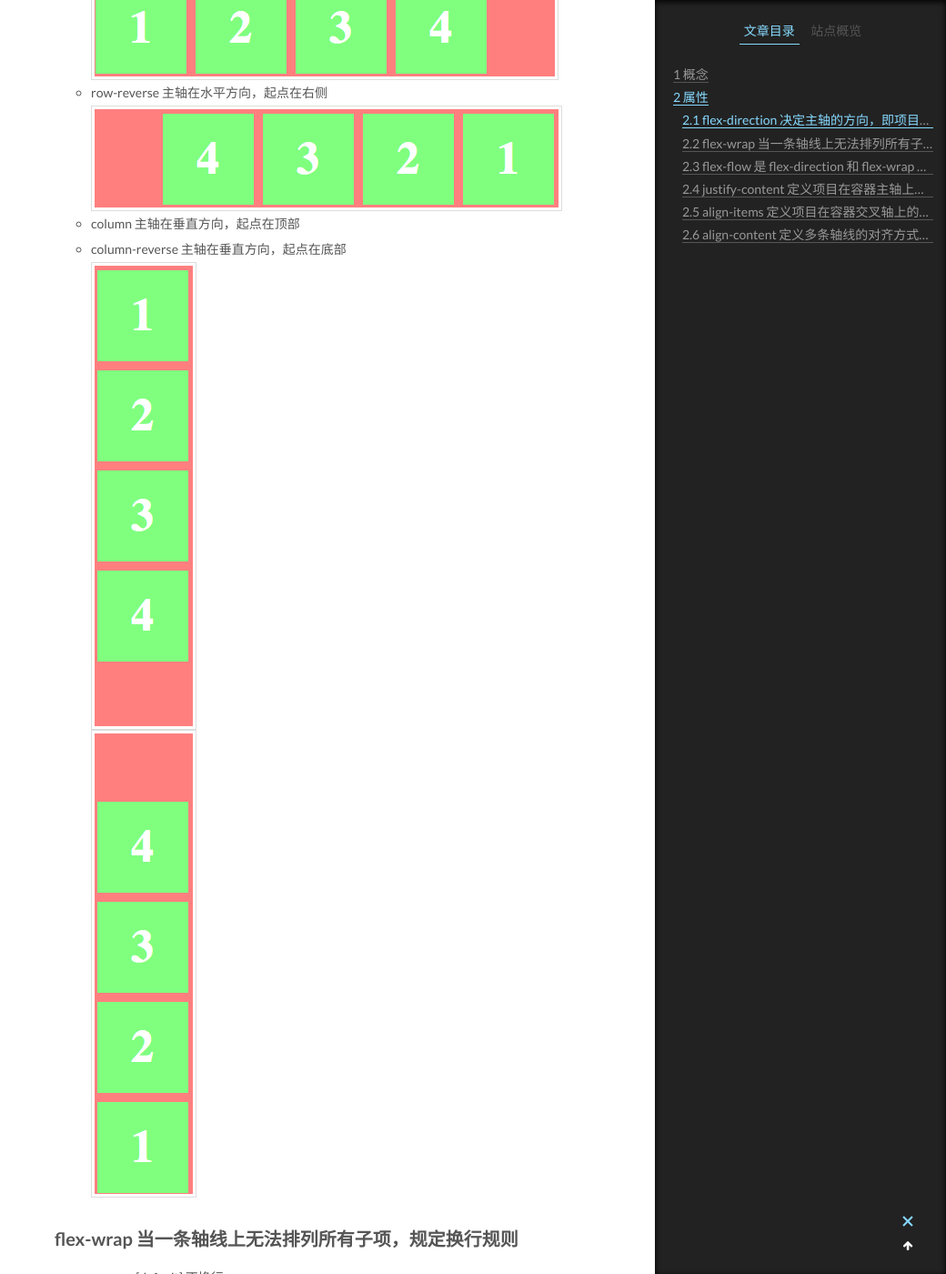
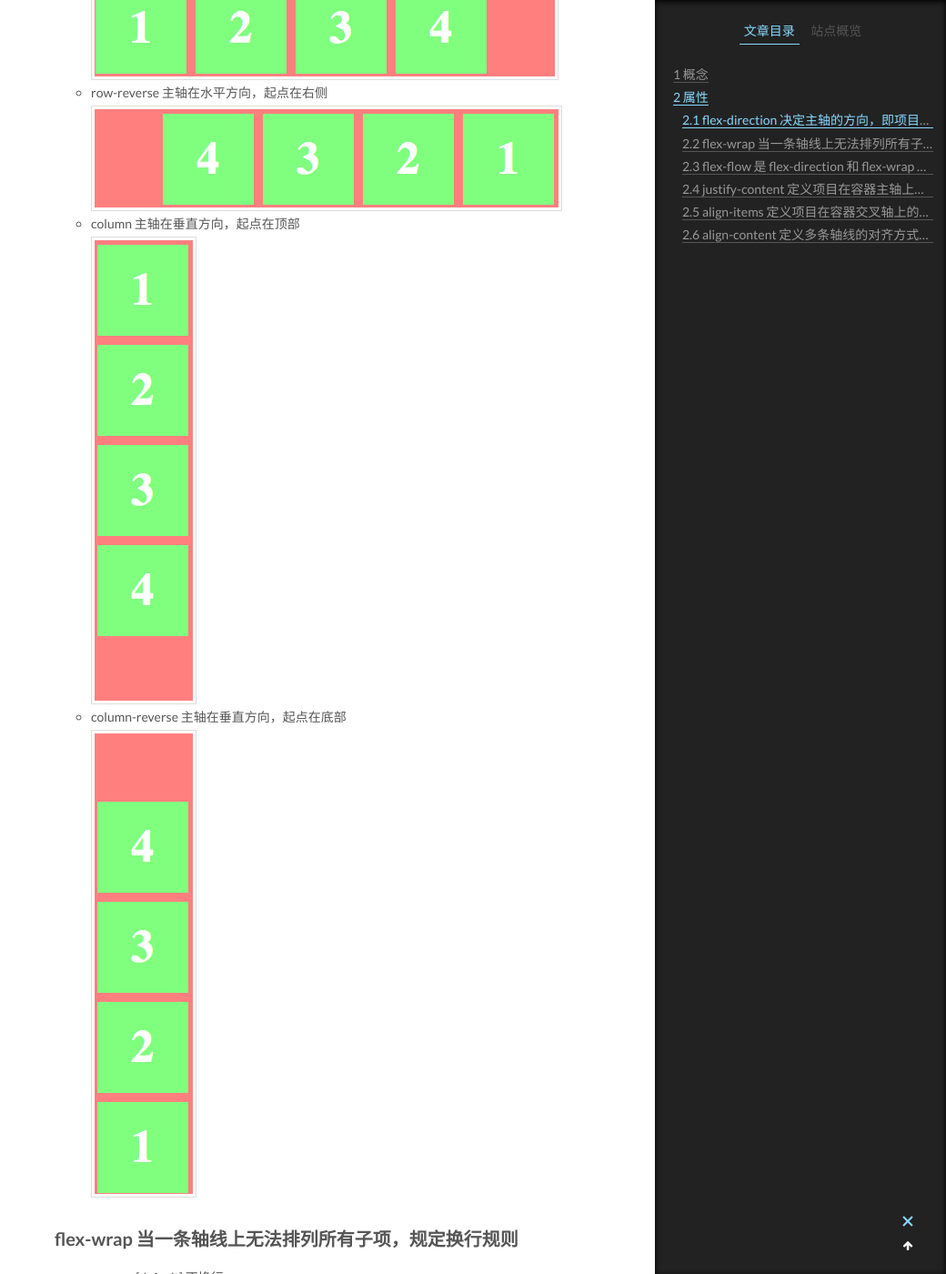
Before and after one commit to Asing1elife/asing1elife.github.io, a Jekyll site: the page built from _posts/2017-10-16-Flex 布局 - 容器.md, in a window 1280 px wide and 1400 px high, scrolled down 1070 px. Shown: the whole window at 91% size, without its empty margins (240-1280 px from the left). Built offline with Jekyll 4.4.1, drawn with Linux system fonts in a browser that asks for light colours; nearby versions of some CDN libraries; comment, search, counter and statistics services are not loaded.

Commit message:
修正flex布局文章排版问题

```diff
--- a/_posts/2017-10-16-Flex 布局 - 容器.md
+++ b/_posts/2017-10-16-Flex 布局 - 容器.md
@@ -26,8 +26,9 @@ tags:
 * row-reverse 主轴在水平方向，起点在右侧
 ![](http://asing1elife.com/sources/images/D281C7A5-F2D3-4CF7-9FAC-2FBC3BF8AAD1.png)
 * column 主轴在垂直方向，起点在顶部
+![](http://asing1elife.com/sources/images/1DC5B704-D993-47E9-A4CA-3D1C26C31ABF.png)
 * column-reverse 主轴在垂直方向，起点在底部
-![](http://asing1elife.com/sources/images/1DC5B704-D993-47E9-A4CA-3D1C26C31ABF.png)  ![](http://asing1elife.com/sources/images/22235D5F-D645-46D2-BDAB-D1B6749F18DB.png)
+![](http://asing1elife.com/sources/images/22235D5F-D645-46D2-BDAB-D1B6749F18DB.png)
 
 ### flex-wrap 当一条轴线上无法排列所有子项，规定换行规则
 * nowrap [default] 不换行
```
